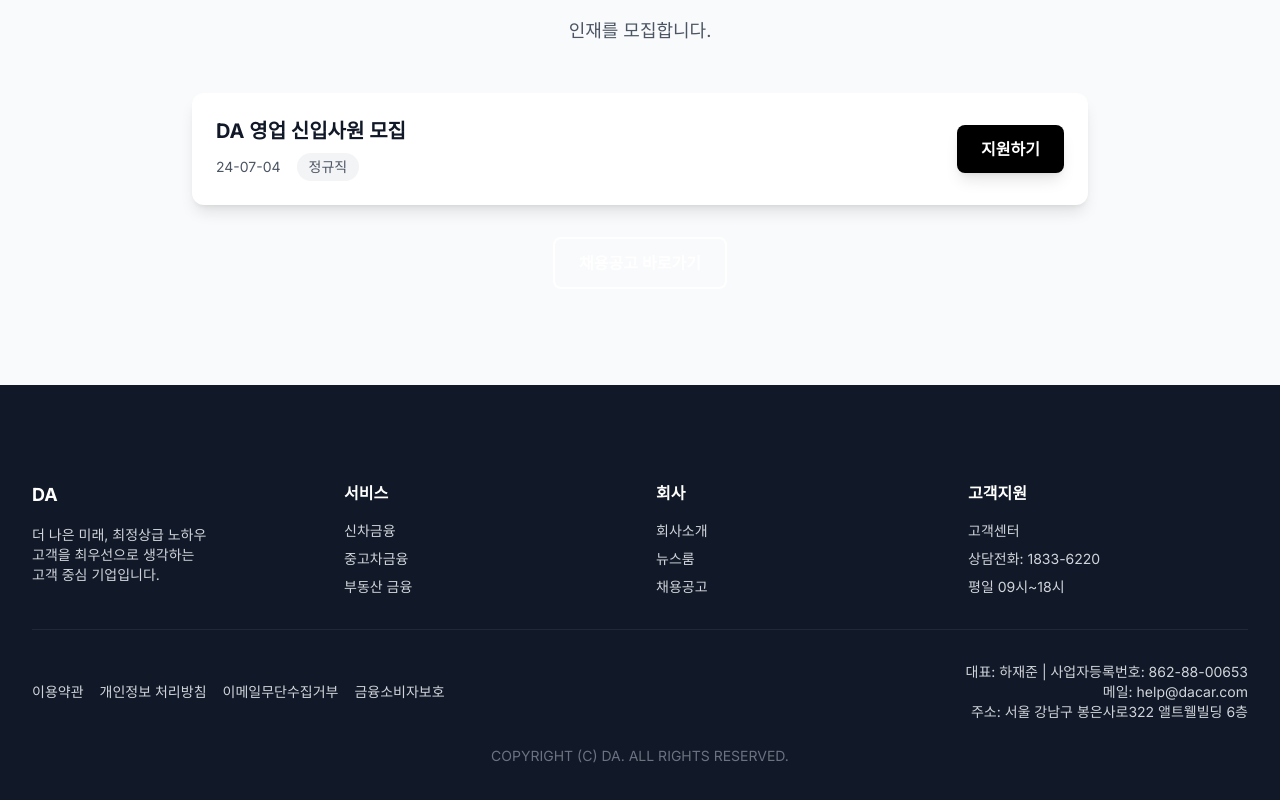
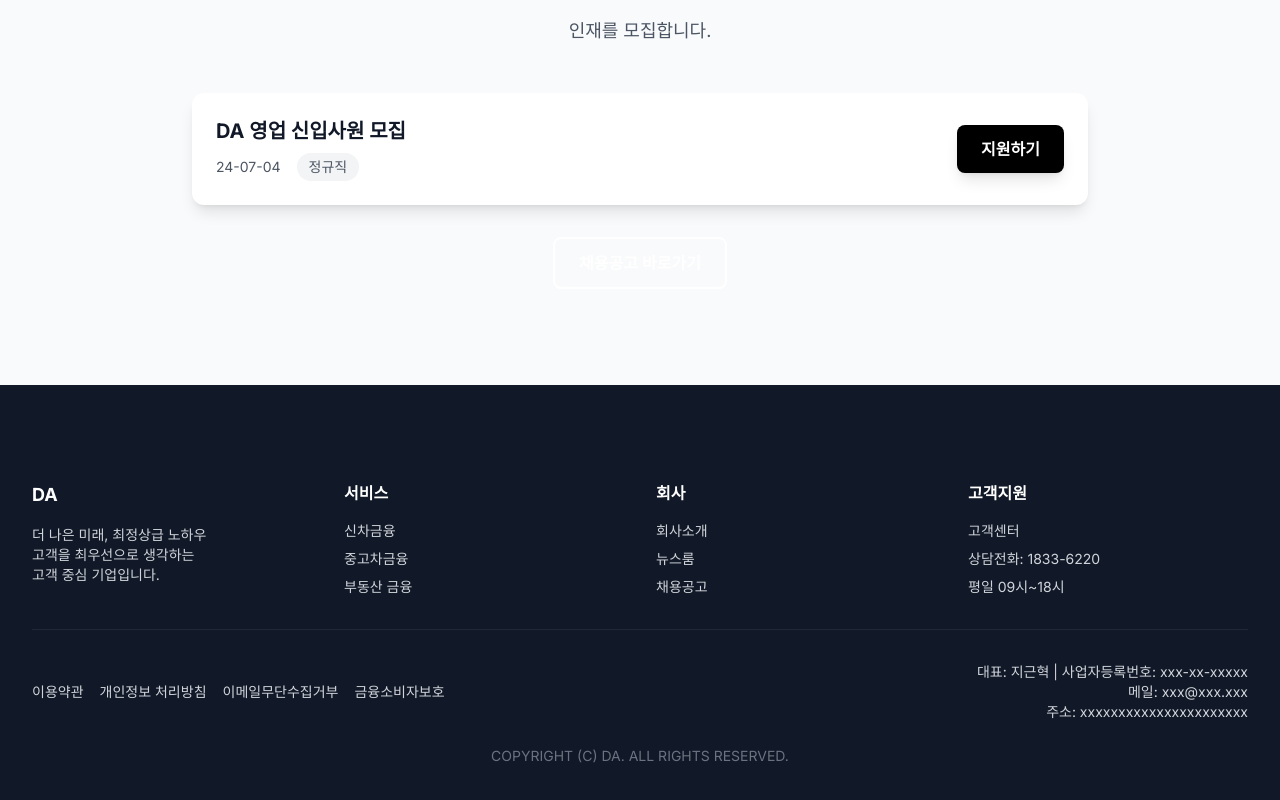
Before and after one commit to Mino1214/DA, a Next.js app: page / in a window 1280 px wide. Shown: the part 2909-3709 px from the top of the page. Built offline with nearby package versions, Linux system fonts and the light colour scheme.

Commit message:
feat: Hero 섹션 배경을 building.mp4 비디오로 변경

```diff
--- a/components/layout/Footer.tsx
+++ b/components/layout/Footer.tsx
@@ -63,9 +63,9 @@ export default function Footer() {
               ))}
             </div>
             <div className="text-center md:text-right">
-              <p>대표: 하재준 | 사업자등록번호: 862-88-00653</p>
-              <p>메일: help@dacar.com</p>
-              <p>주소: 서울 강남구 봉은사로322 앨트웰빌딩 6층</p>
+              <p>대표: 지근혁 | 사업자등록번호: xxx-xx-xxxxx</p>
+              <p>메일: xxx@xxx.xxx</p>
+              <p>주소: xxxxxxxxxxxxxxxxxxxxxx</p>
             </div>
           </div>
           <div className="mt-6 text-center text-sm text-gray-500">
```
